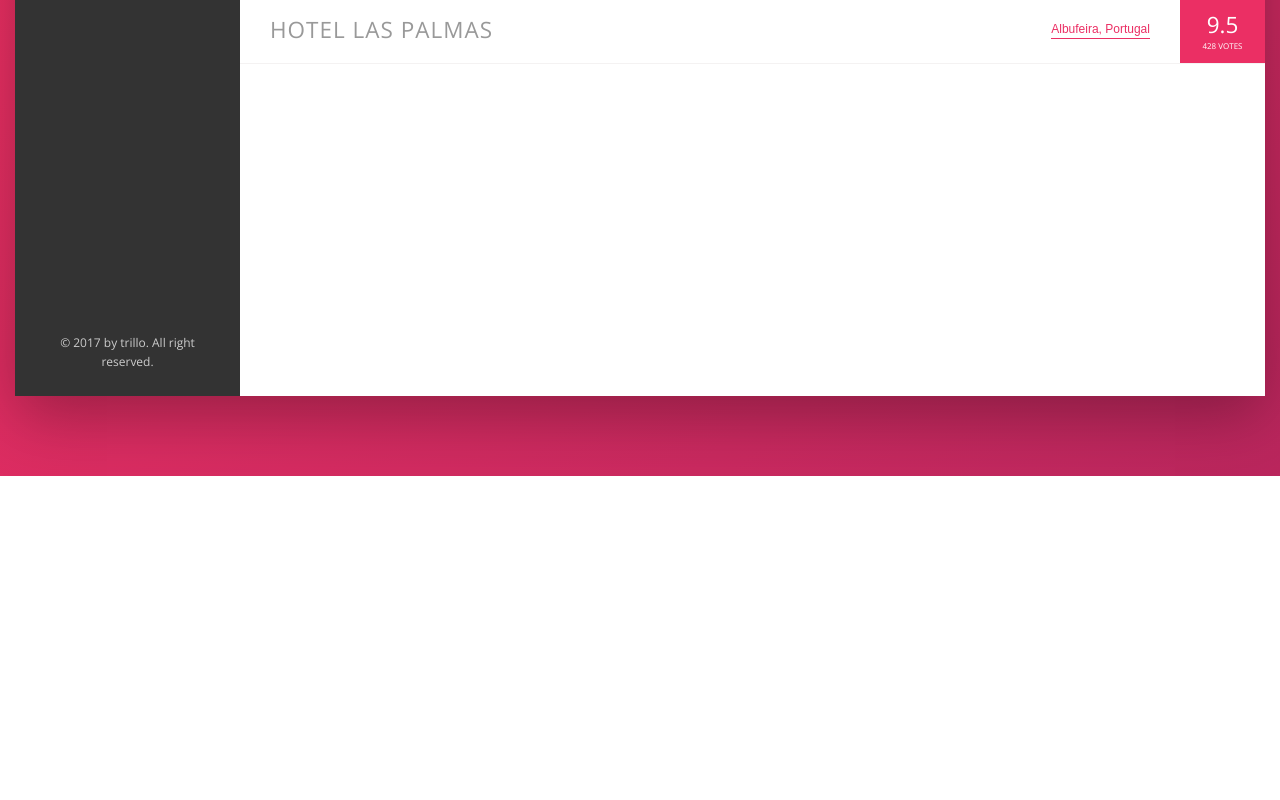
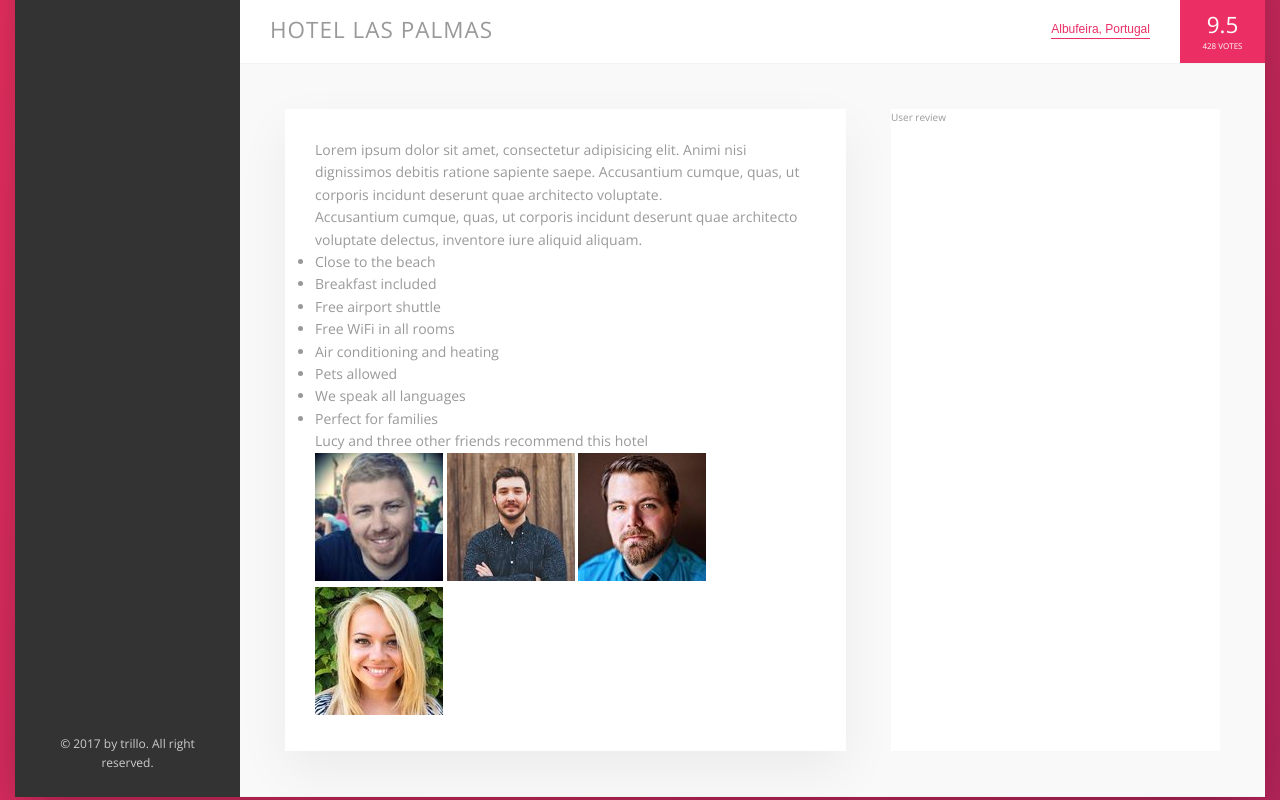
Before and after one commit to KarolinaKotwica/Hotel-project-html-css, a website: page index.html in a window 1280 px wide. Shown: the part 554-1354 px from the top of the page. Before the commit the page ends 1030 px from the top, so only its background shows below. Drawn offline with nearby package versions, Linux system fonts and the light colour scheme.

Commit message:
Style description

```diff
--- a/index.html
+++ b/index.html
@@ -136,6 +136,46 @@
                         </div>
                     </div>
 
+                    <div class="detail">
+                        <div class="description">
+
+                            <p class="paragraph">
+                                Lorem ipsum dolor sit amet, consectetur adipisicing elit. Animi nisi dignissimos debitis ratione sapiente saepe. Accusantium cumque, quas, ut corporis incidunt deserunt quae architecto voluptate.
+                            </p>
+                            <p class="paragraph">
+                                Accusantium cumque, quas, ut corporis incidunt deserunt quae architecto voluptate delectus, inventore iure aliquid aliquam.
+                            </p>
+
+                            <ul class="list">
+                                <li class="list__item">Close to the beach</li>
+                                <li class="list__item">Breakfast included</li>
+                                <li class="list__item">Free airport shuttle</li>
+                                <li class="list__item">Free WiFi in all rooms</li>
+                                <li class="list__item">Air conditioning and heating</li>
+                                <li class="list__item">Pets allowed</li>
+                                <li class="list__item">We speak all languages</li>
+                                <li class="list__item">Perfect for families</li>
+                            </ul>
+
+                            <div class="recommend">
+                                <p class="recommend__count">
+                                    Lucy and three other friends recommend this hotel
+                                </p>
+                                <div class="recommend__friends">
+                                    <img src="img/user-3.jpg" alt="Friend" class="recommend__photo">
+                                    <img src="img/user-4.jpg" alt="Friend" class="recommend__photo">
+                                    <img src="img/user-5.jpg" alt="Friend" class="recommend__photo">
+                                    <img src="img/user-6.jpg" alt="Friend" class="recommend__photo">
+                                </div>
+                            </div>
+
+                        </div>
+                        <div class="user-reviews">
+                            User review
+                        </div>
+
+                    </div>
+
                 </main>
             </div>
         </div>
--- a/sass/_base.scss
+++ b/sass/_base.scss
@@ -12,7 +12,10 @@
     --color-grey-dark-1: #777;
     --color-grey-dark-2: #999;
 
+    --shadow: 0 2rem 5rem rgba(0,0,0,.06);
     --shadow-dark: 0 2rem 6rem rgba(0,0,0,0.3);
+
+    --line: 1px solid var(--color-grey-light-2);
 }
 
 * {
--- a/sass/_components.scss
+++ b/sass/_components.scss
@@ -194,7 +194,7 @@
 .overview {
     display: flex;
     align-items: center;
-    border-bottom: 1px solid var(--color-grey-light-2);
+    border-bottom: var(--line);
 
     &__heading {
         font-size: 2.25rem;
--- a/sass/_layout.scss
+++ b/sass/_layout.scss
@@ -15,7 +15,7 @@
     height: 7rem;
     font-size: 1.4rem;
     background-color: #fff;
-    border-bottom: 1px solid var(--color-grey-light-2);
+    border-bottom: var(--line);
 }
 
 .content {
@@ -33,5 +33,25 @@
 .hotel-view {
     background-color: #fff;
     flex-grow: 1;
-    height: 80rem;
 }
+
+.detail {
+    display: flex;
+    padding: 4.5rem;
+    background-color: var(--color-grey-light-1);
+    border-bottom: var(--line);
+}
+
+.description {
+    font-size: 1.4rem;
+    background-color: #fff;
+    box-shadow: var(--shadow);
+    padding: 3rem;
+    flex: 0 0 60%;
+    margin-right: 4.5rem;
+}
+
+.user-reviews {
+    background-color: #fff;
+    flex: 1;
+}
```
Also changed, not shown: css/style.css.
